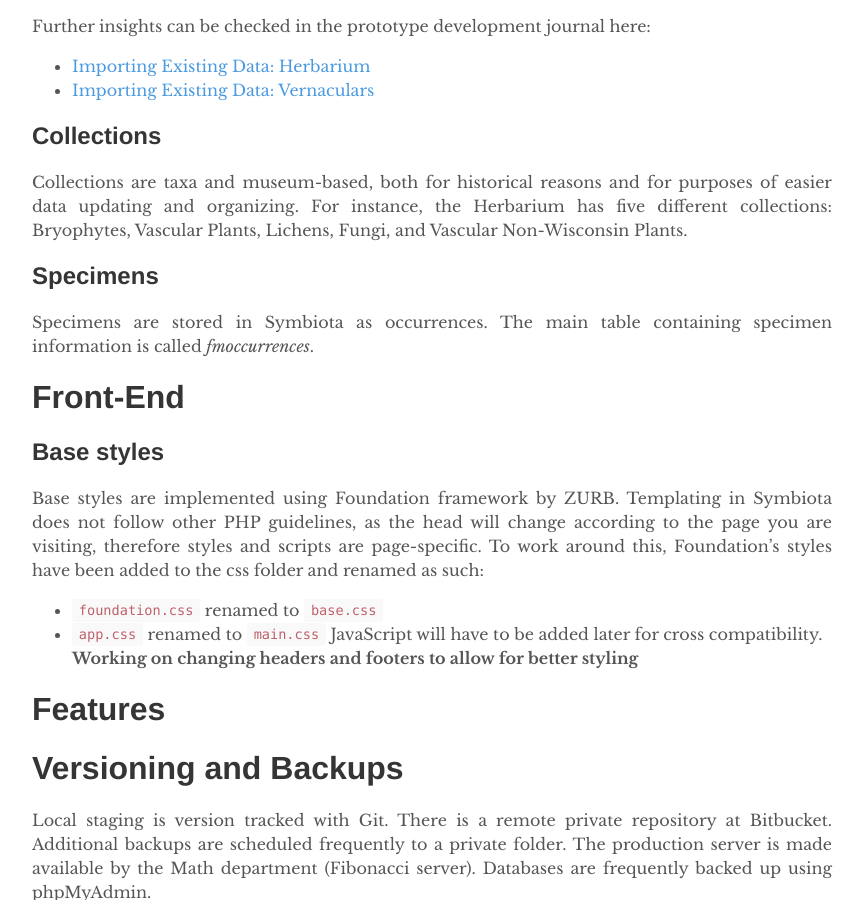
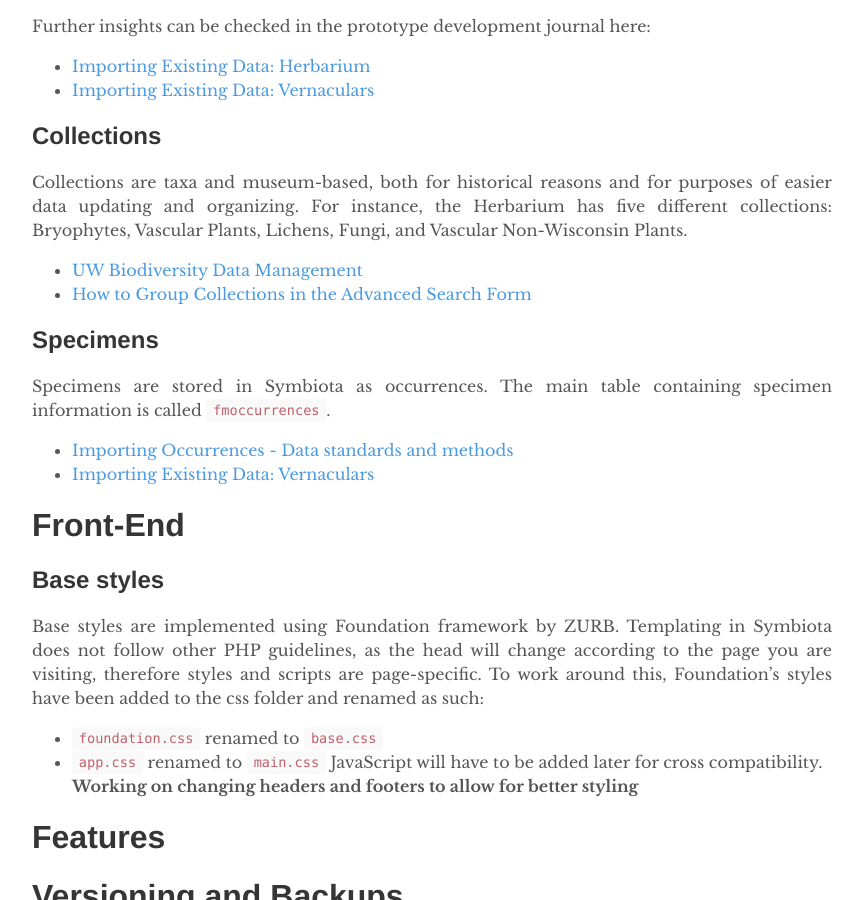
Before and after one commit to arbolitoloco/uw2020, a Jekyll site: the page built from docs/docs-summary.md, in a window 1280 px wide and 900 px high, scrolled down 1257 px. Shown: the whole window, without its empty margins (208-1071 px from the left). Built offline with Jekyll 4.4.1, drawn with Linux system fonts in a browser that asks for light colours.

Commit message:
Adding docs that weren't linked to summary

```diff
--- a/docs/docs-summary.md
+++ b/docs/docs-summary.md
@@ -6,6 +6,7 @@
 ---
 
 # Symbiota Installation
+
 Following instructions found at [Symbiota's documentation](http://symbiota.org/docs/installation-instructions/) and some trial and error, this is the step-by-step to install a Symbiota portal:
 1. Prototype development started with [Symbiota version 1.0](https://github.com/Symbiota/Symbiota/releases) (cloned from Github 2018-05-11)
 2. Created empty MySQL database in phpMyAdmin
@@ -40,8 +41,14 @@
 ## Collections
 Collections are taxa and museum-based, both for historical reasons and for purposes of easier data updating and organizing. For instance, the Herbarium has five different collections: Bryophytes, Vascular Plants, Lichens, Fungi, and Vascular Non-Wisconsin Plants.
 
+- [UW Biodiversity Data Management](https://arbolitoloco.github.io/uw2020/docs/uw-biodiversity-data-mgmt/)
+- [How to Group Collections in the Advanced Search Form](https://arbolitoloco.github.io/uw2020/2019-01-24-how-to-group-collections/)
+
 ## Specimens
-Specimens are stored in Symbiota as occurrences. The main table containing specimen information is called *fmoccurrences*.
+Specimens are stored in Symbiota as occurrences. The main table containing specimen information is called `fmoccurrences`.
+
+- [Importing Occurrences - Data standards and methods](https://arbolitoloco.github.io/uw2020/docs/occurrence-import/)
+- [Importing Existing Data: Vernaculars](https://arbolitoloco.github.io/uw2020/2018-07-20-importing-vernaculars)
 
 # Front-End
 
@@ -56,6 +63,8 @@
 
 # Versioning and Backups
 Local staging is version tracked with Git. There is a remote private repository at Bitbucket. Additional backups are scheduled frequently to a private folder. The production server is made available by the Math department (Fibonacci server). Databases are frequently backed up using phpMyAdmin.
+
+----------------------------------------
 
 # Guide to Symbiota's official documentation
 Sometimes it can be hard to find the right information on Symbiota's official documentation, so I'm listing here links that might be helpful and are often scattered on [http://symbiota.org](http://symbiota.org). I'm also commenting on what I personally think has to be further explained (and if I'm working on it).
```
